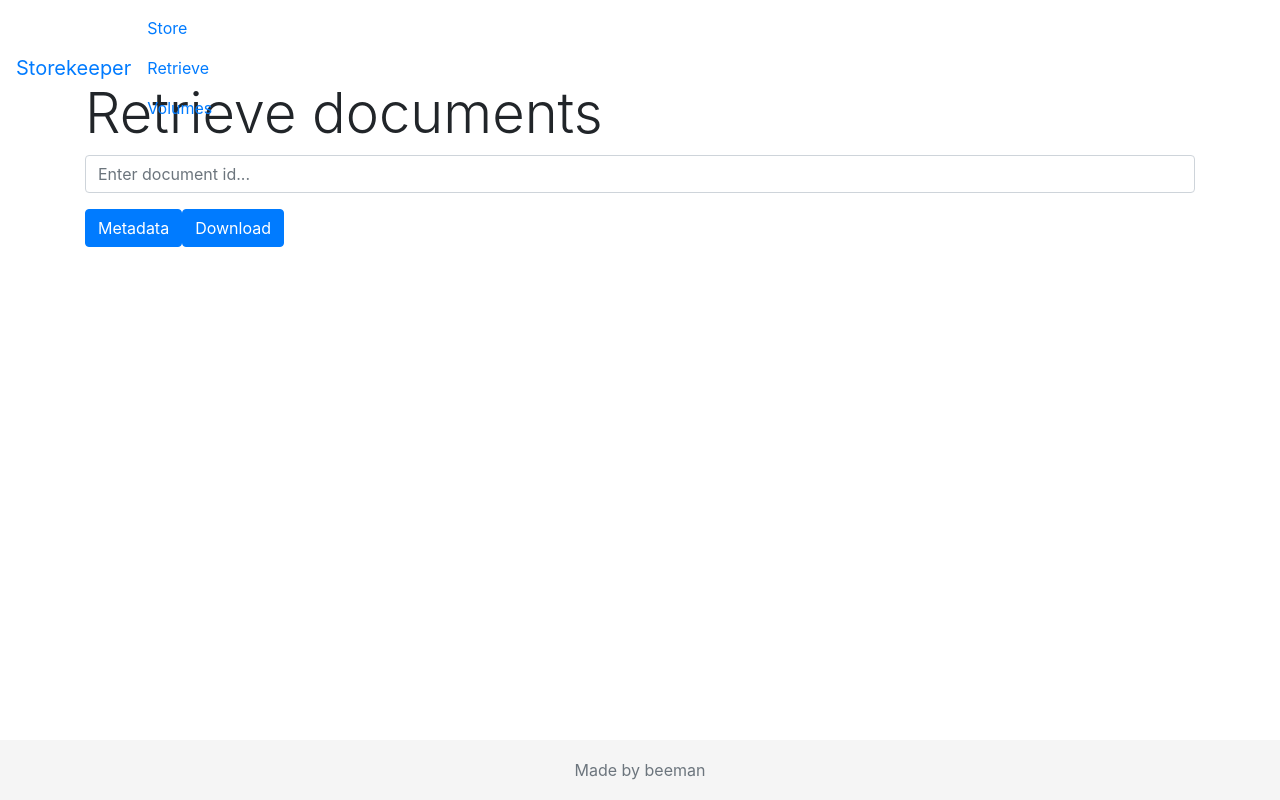
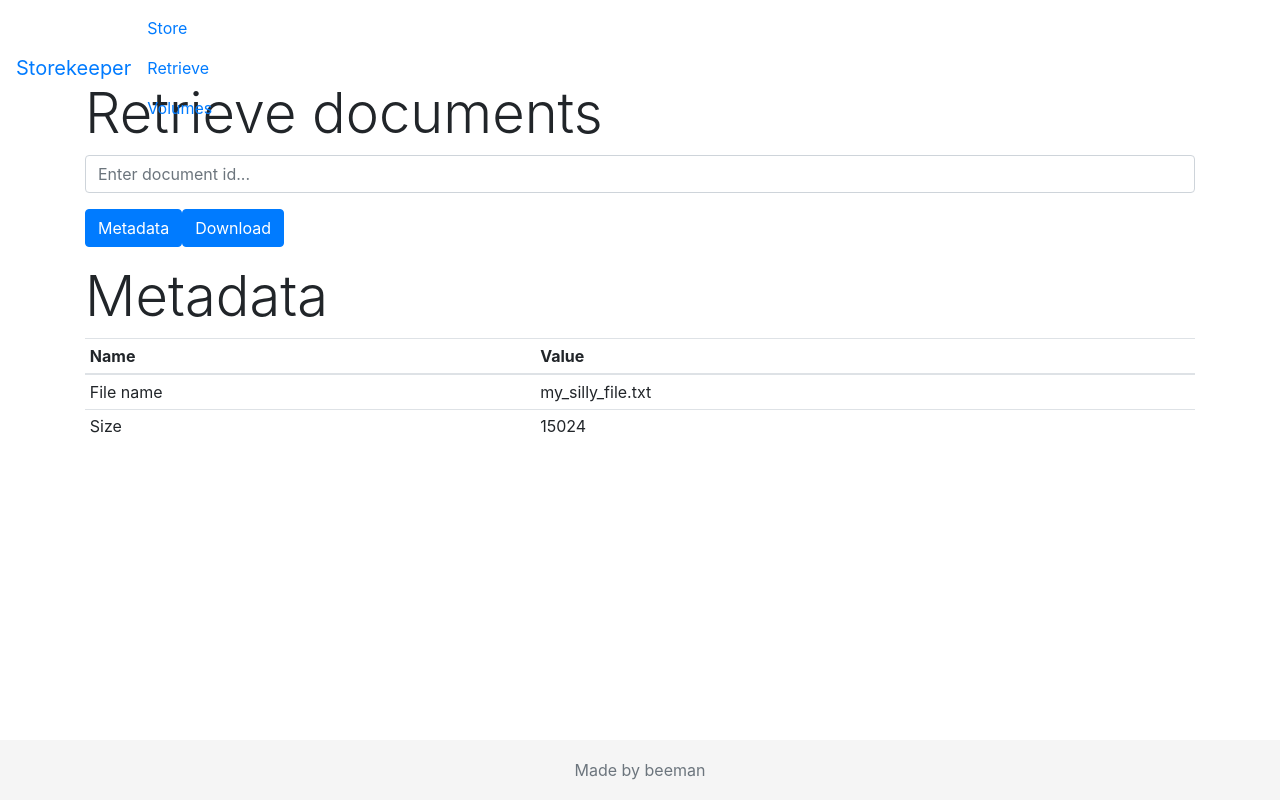
Before and after one commit to dgarcia202/storekeeper-ui, an Angular app: page /retrieve in a window 1280 px wide. Built offline with nearby package versions, Linux system fonts and the light colour scheme.

Commit message:
etadata section

```diff
--- a/src/app/retrieve/retrieve.component.html
+++ b/src/app/retrieve/retrieve.component.html
@@ -9,3 +9,23 @@
     <input type="button" class="btn btn-primary" value="Download">
   </div>
 </form>
+
+<h2 class="display-4">Metadata</h2>
+<table class="table table-sm">
+    <thead>
+      <tr>
+        <th>Name</th>
+        <th>Value</th>
+      </tr>
+    </thead>
+    <tbody>
+      <tr>
+        <td>File name</td>
+        <td>my_silly_file.txt</td>
+      </tr>
+      <tr>
+        <td>Size</td>
+        <td>15024</td>
+      </tr>
+    </tbody>
+</table>
```
